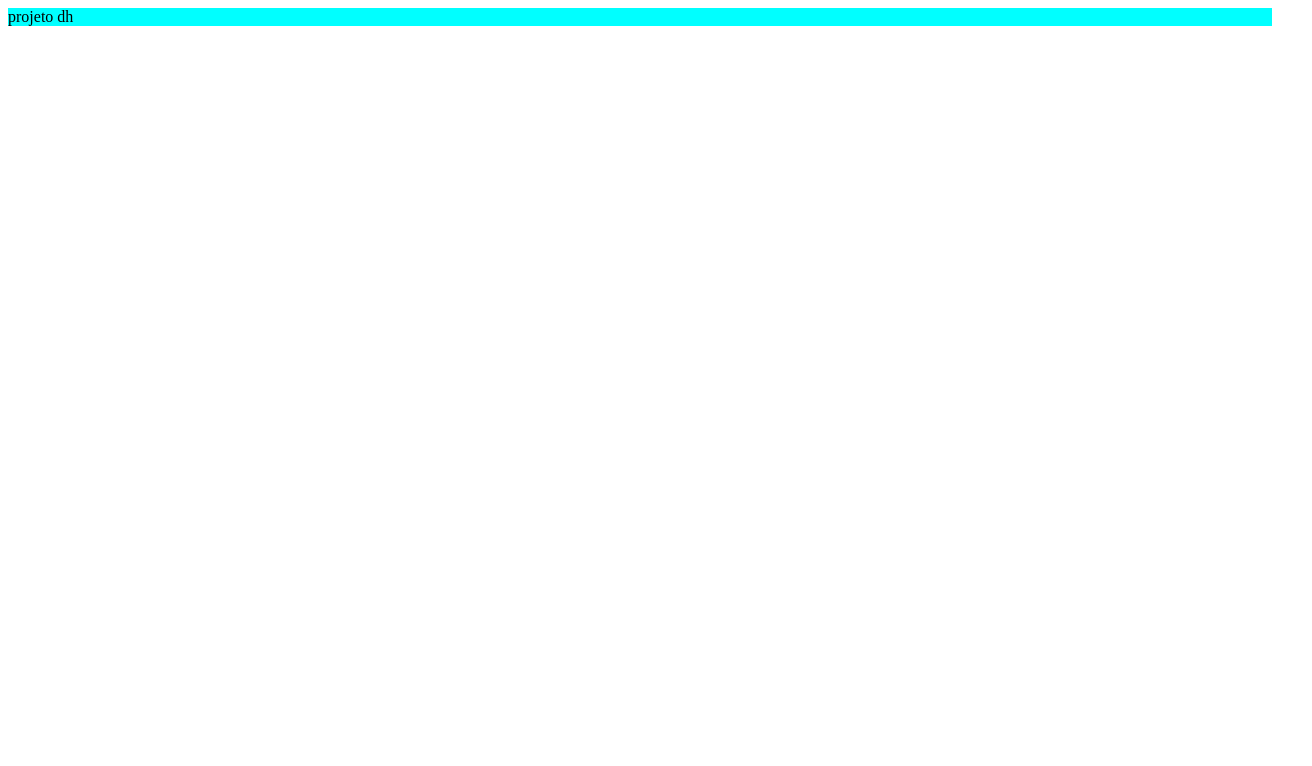
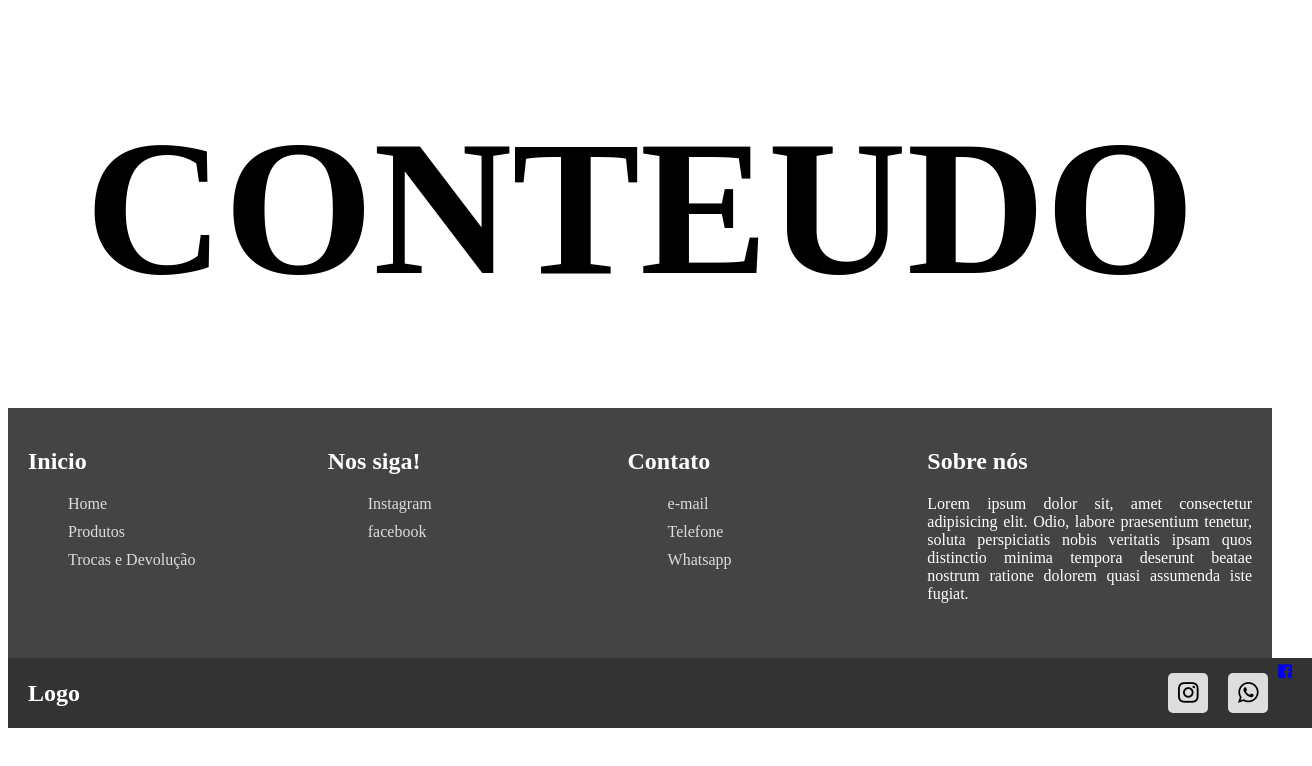
Before and after one commit to e-commerce-grupo09/projeto-integrador-dh, a website: page views/footer.html in a window 1280 px wide. Shown: the whole page, 1312 px wide, since content can reach past the window. Drawn offline with Linux system fonts and the light colour scheme.

Commit message:
Criando rodape

```diff
--- a/public/css/footer.css
+++ b/public/css/footer.css
@@ -1,3 +1,102 @@
 footer{
-background-color: aqua;
+width: 100%;
+min-height: 250px;
+background: #444;
+display: flex;
 }
+.conteudo{
+    width:100%;
+    height:50vh;
+    display: flex;
+    justify-content:center;
+    align-items: center;
+}
+
+.conteudo h1{
+    font-size: 15vw;
+    text-transform: uppercase;
+}
+
+footer .boxs{
+    width: 320px;
+    min-height: 150px;
+    padding: 20px;
+}
+footer .boxs:nth-child(4){
+width: 400px
+}
+.boxs h2{
+    color: #fff;
+    margin-bottom: 20px;
+}
+
+.boxs ul li{
+    margin: 10px 0px;
+    list-style: none;
+}
+.boxs ul li a{
+    color: #ddd;
+    text-decoration: none;
+}
+.boxs ul li a:hover{
+    color:#ddd ;
+}
+.boxs p{
+    color: #fff;
+    text-align: justify;
+}
+.footer{
+    width: 100%;
+    height: 70px;
+    display: flex;
+    justify-content: space-between;
+    padding: 0px 20px;
+    align-items: center;
+    background: #333;
+}
+.footer h2{
+    color: #fff;
+}
+.footer .sociais{
+    display: flex;
+}
+.sociais .social{
+    width: 40px;
+    height: 40px;
+    text-align: center;
+    line-height:  40px;
+    background:#ddd ;
+    margin: 10px;
+    border-radius:5px;
+    cursor: pointer;
+}
+
+.sociais .social a{
+    color:#000;
+    font-size: 1.5em;
+}
+.sociais .social:hover{
+    background: #444;
+}
+.sociais .social:hover a{
+    color: #fff;
+}
+
+
+
+
+
+
+
+
+@media(max-width: 950px){
+    footer{
+        flex-direction: column;
+    }
+    footer .boxs{
+        width: 100%;
+        min-height: 150px;
+        padding: 20px;
+        text-align: center;
+    }
+}
--- a/views/footer.html
+++ b/views/footer.html
@@ -5,9 +5,57 @@
     <meta http-equiv="X-UA-Compatible" content="IE=edge">
     <meta name="viewport" content="width=device-width, initial-scale=1.0">
     <link rel="stylesheet" href="/css/footer.css">
-    <title>Document</title>
+    <link rel="stylesheet" href="https://cdnjs.cloudflare.com/ajax/libs/font-awesome/4.7.0/css/font-awesome.css">
+
+    <title>Rodape</title>
 </head>
 <body>
-    <footer>projeto dh</footer>
+    <div class="conteudo">
+        <h1 >conteudo</h1>
+    </div>
+    <footer>
+        <div class="boxs">
+            <h2>Inicio</h2>
+            <ul>
+                <li><a href="#">Home</a></li>
+                <li><a href="#">Produtos</a></li>
+                <li><a href="#">Trocas e Devolução</a></li>
+            </ul>
+        </div>
+        <div class="boxs">
+            <h2>Nos siga!</h2>
+            <ul>
+                <li><a href="https://www.instagram.com.br">Instagram</a></li>
+                <li><a href="https://www.facebook.com.br">facebook</a></li>
+
+            </ul>
+        </div>
+        <div class="boxs">
+            <h2>Contato</h2>
+            <ul>
+                <li><a href="#">e-mail</a></li>
+                <li><a href="#">Telefone</a></li>
+                <li><a href="#">Whatsapp</a></li>
+            </ul>
+        </div>
+        <div class="boxs">
+            <h2>Sobre nós</h2>
+            <p>Lorem ipsum dolor sit, amet consectetur adipisicing elit. Odio, labore praesentium tenetur, soluta perspiciatis nobis veritatis ipsam quos distinctio minima tempora deserunt beatae nostrum ratione dolorem quasi assumenda iste fugiat.</p>
+        </div>
+    </footer>
+    <div class="footer">
+        <h2>Logo</h2>
+        <div class="sociais">
+        <div class="social">
+            <a href="#"><i class="fa fa-instagram" aria-hidden="true"></i></a>
+        </div>
+        <div class="social">
+            <a href="#"><i class="fa fa-whatsapp" aria-hidden="true"></i></a>
+        </div>
+        <div class="sociais">
+            <a href="#"><i class="fa fa-facebook-official" aria-hidden="true"></i></a>
+        </div>
+    </div>
+
 </body>
 </html>
```
